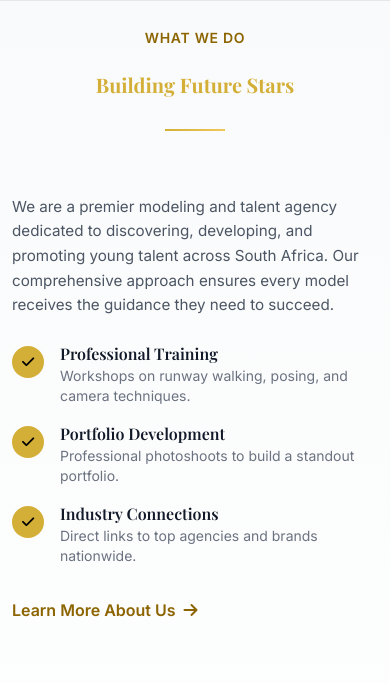
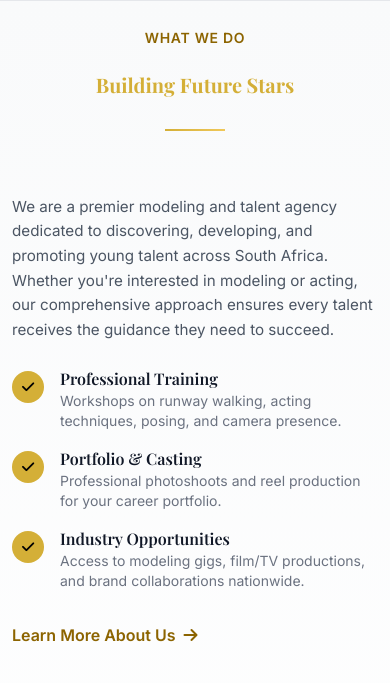
Before and after one commit to codex10800-pixel/model-agency, a Django app: template templates/core/home.html in a window 390 px wide. Shown: the part 1696-2379 px from the top of the page. Run offline with Django 3.2, Linux system fonts and the light colour scheme; the template is opened without the code that fills it, so the values that code supplies are empty; some libraries are stand-ins or nearby versions.

Commit message:
Update home page to equally feature modeling and acting services

```diff
--- a/templates/core/home.html
+++ b/templates/core/home.html
@@ -402,7 +402,7 @@
             </p>
 
             <p class="text-gray-300 text-base sm:text-lg md:text-lg max-w-lg mx-auto lg:mx-0 mb-8">
-                We transform aspiring models into industry-ready professionals with professional training, exposure, and real opportunities in modeling, acting and the creative industries.
+                We transform aspiring talent into industry-ready professionals with professional training, exposure, and real opportunities in modeling, acting and the creative industries.
             </p>
 
             <div class="flex flex-col sm:flex-row gap-4 justify-center lg:justify-start">
@@ -483,7 +483,7 @@
             <!-- TEXT -->
             <div class="animate-on-scroll slide-up">
                 <p class="text-gray-600 text-lg leading-relaxed mb-6">
-                    We are a premier modeling and talent agency dedicated to discovering, developing, and promoting young talent across South Africa. Our comprehensive approach ensures every model receives the guidance they need to succeed.
+                    We are a premier modeling and talent agency dedicated to discovering, developing, and promoting young talent across South Africa. Whether you're interested in modeling or acting, our comprehensive approach ensures every talent receives the guidance they need to succeed.
                 </p>
 
                 <!-- Feature List -->
@@ -494,7 +494,7 @@
                         </div>
                         <div>
                             <h4 class="font-semibold text-gray-900">Professional Training</h4>
-                            <p class="text-gray-500 text-sm">Workshops on runway walking, posing, and camera techniques.</p>
+                            <p class="text-gray-500 text-sm">Workshops on runway walking, acting techniques, posing, and camera presence.</p>
                         </div>
                     </div>
 
@@ -503,8 +503,8 @@
                             <i class="fa-solid fa-check text-sm"></i>
                         </div>
                         <div>
-                            <h4 class="font-semibold text-gray-900">Portfolio Development</h4>
-                            <p class="text-gray-500 text-sm">Professional photoshoots to build a standout portfolio.</p>
+                            <h4 class="font-semibold text-gray-900">Portfolio & Casting</h4>
+                            <p class="text-gray-500 text-sm">Professional photoshoots and reel production for your career portfolio.</p>
                         </div>
                     </div>
 
@@ -513,8 +513,8 @@
                             <i class="fa-solid fa-check text-sm"></i>
                         </div>
                         <div>
-                            <h4 class="font-semibold text-gray-900">Industry Connections</h4>
-                            <p class="text-gray-500 text-sm">Direct links to top agencies and brands nationwide.</p>
+                            <h4 class="font-semibold text-gray-900">Industry Opportunities</h4>
+                            <p class="text-gray-500 text-sm">Access to modeling gigs, film/TV productions, and brand collaborations nationwide.</p>
                         </div>
                     </div>
                 </div>
@@ -643,9 +643,9 @@
         <span class="inline-block px-4 py-1 bg-white/20 border border-white/30 rounded-full text-white text-sm font-medium mb-6">
             Start Your Journey
         </span>
-        <h2 class="text-2xl sm:text-3xl md:text-5xl font-bold mb-6">Ready to Walk the Runway?</h2>
+        <h2 class="text-2xl sm:text-3xl md:text-5xl font-bold mb-6">Ready to Shine on Screen or Runway?</h2>
         <p class="text-white/80 text-lg mb-10 max-w-xl mx-auto">
-            Take the first step toward your modeling career. Our team is ready to help you discover your potential.
+            Take the first step toward your modeling or acting career. Our team is ready to help you discover your potential and achieve your dreams.
         </p>
 
         <div class="flex flex-col sm:flex-row gap-4 justify-center">
```
